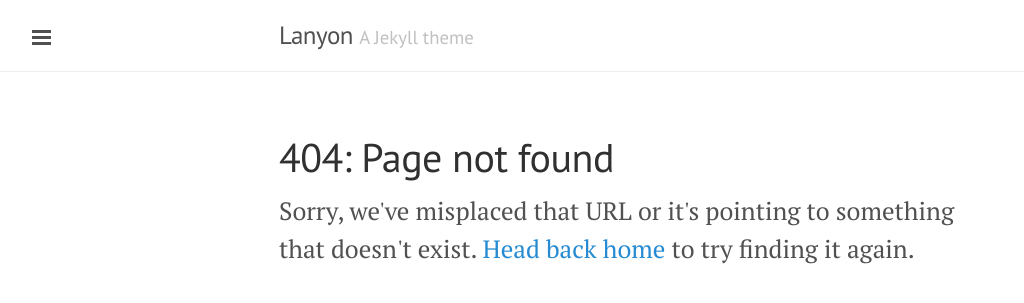
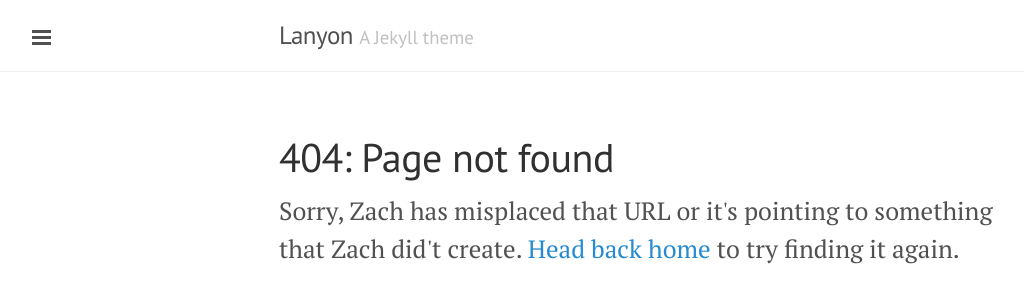
Before and after one commit to panzarino/panzarino.github.io, a Jekyll site: the page built from 404.html, in a window 1280 px wide. Shown: the top 303 px of the page, without its empty margins (1-1025 px from the left). Built offline with Jekyll 4.4.1, drawn with Linux system fonts in a browser that asks for light colours; Markdown is read by kramdown in place of the engine named in the settings.

Commit message:
Updated 404

```diff
--- a/404.html
+++ b/404.html
@@ -5,5 +5,5 @@ title: "404: Page not found"
 
 <div class="page">
   <h1 class="page-title">404: Page not found</h1>
-  <p class="lead">Sorry, we've misplaced that URL or it's pointing to something that doesn't exist. <a href="/">Head back home</a> to try finding it again.</p>
+  <p class="lead">Sorry, Zach has misplaced that URL or it's pointing to something that Zach did't create. <a href="/">Head back home</a> to try finding it again.</p>
 </div>
```
